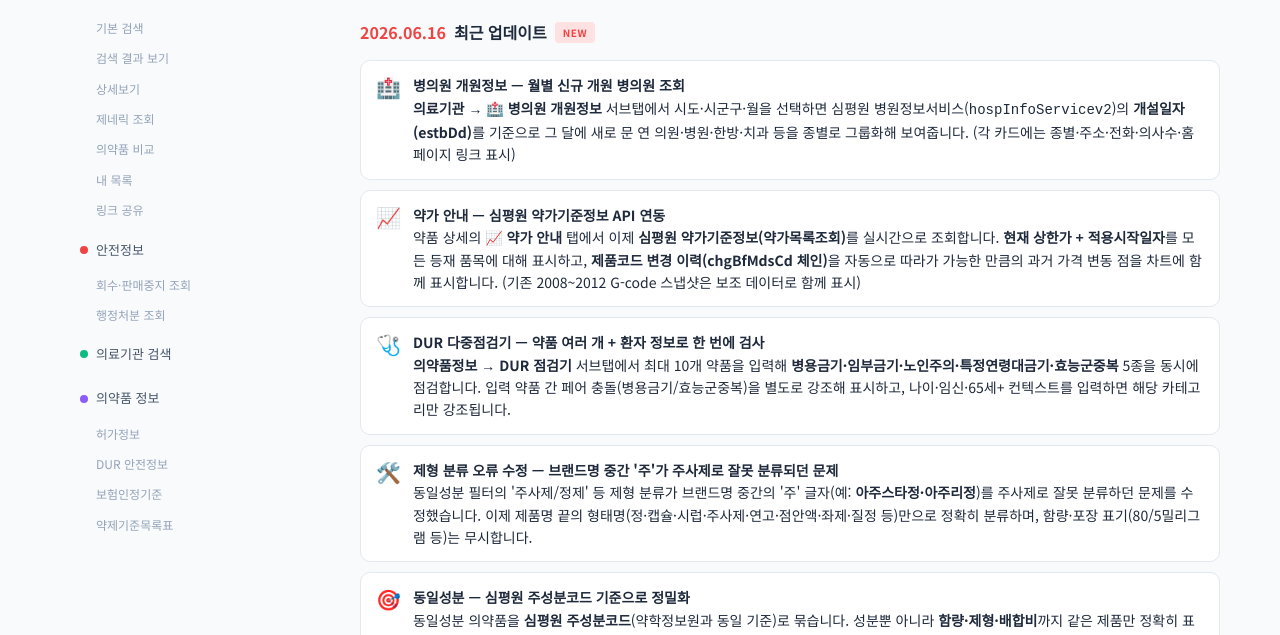
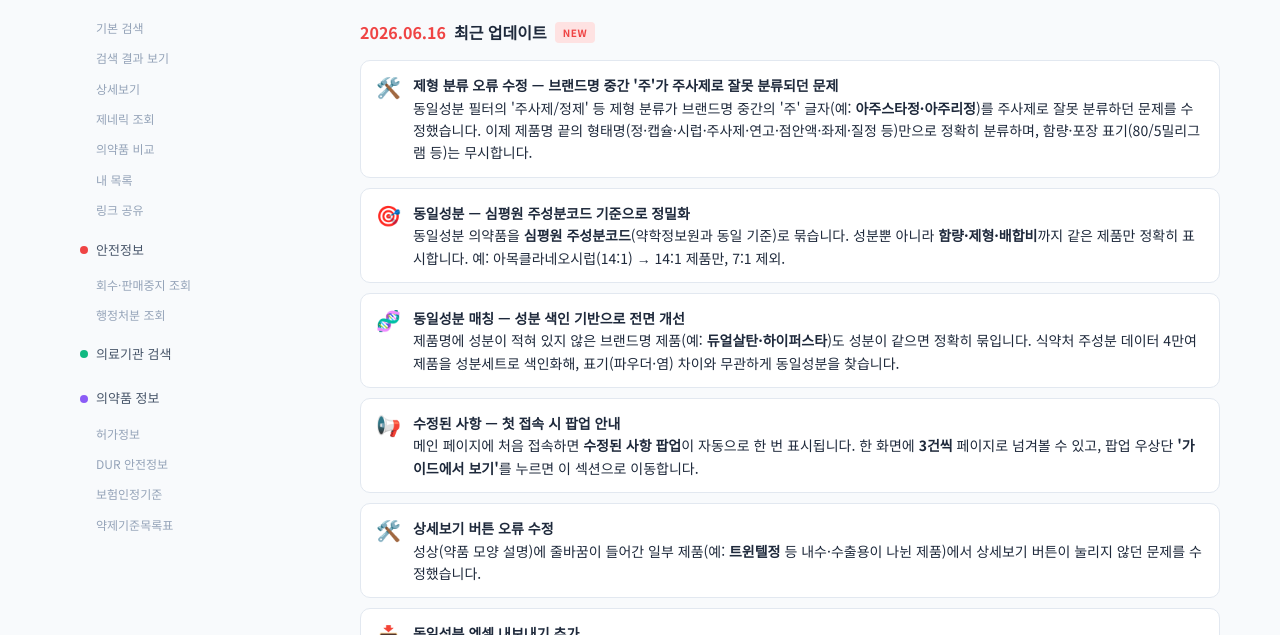
Before and after one commit to histobio0302-oss/-, a website: page public/guide.html in a window 1280 px wide. Shown: the part 630-1265 px from the top of the page. Drawn offline with Linux system fonts and the light colour scheme.

Commit message:
[REMOVE] 이용가이드 - 병의원개원정보·약가안내·DUR다중점검기 3개 항목 삭제

```diff
--- a/public/guide.html
+++ b/public/guide.html
@@ -416,18 +416,6 @@
           <span class="feature-badge" style="background:#fee2e2;color:#ef4444">NEW</span>
         </div>
         <div style="display:flex;flex-direction:column;gap:10px;margin-top:14px">
-          <div style="display:flex;align-items:flex-start;gap:12px;padding:13px 15px;background:var(--surface);border:1px solid var(--border);border-radius:var(--radius)">
-            <span style="font-size:20px;flex-shrink:0;line-height:1.3">🏥</span>
-            <div style="font-size:14px;line-height:1.6;color:var(--text)"><strong>병의원 개원정보 — 월별 신규 개원 병의원 조회</strong><br><strong>의료기관 → 🏥 병의원 개원정보</strong> 서브탭에서 시도·시군구·월을 선택하면 심평원 병원정보서비스(<code>hospInfoServicev2</code>)의 <strong>개설일자(estbDd)</strong>를 기준으로 그 달에 새로 문 연 의원·병원·한방·치과 등을 종별로 그룹화해 보여줍니다. (각 카드에는 종별·주소·전화·의사수·홈페이지 링크 표시)</div>
-          </div>
-          <div style="display:flex;align-items:flex-start;gap:12px;padding:13px 15px;background:var(--surface);border:1px solid var(--border);border-radius:var(--radius)">
-            <span style="font-size:20px;flex-shrink:0;line-height:1.3">📈</span>
-            <div style="font-size:14px;line-height:1.6;color:var(--text)"><strong>약가 안내 — 심평원 약가기준정보 API 연동</strong><br>약품 상세의 <strong>📈 약가 안내</strong> 탭에서 이제 <strong>심평원 약가기준정보(약가목록조회)</strong>를 실시간으로 조회합니다. <strong>현재 상한가 + 적용시작일자</strong>를 모든 등재 품목에 대해 표시하고, <strong>제품코드 변경 이력(chgBfMdsCd 체인)</strong>을 자동으로 따라가 가능한 만큼의 과거 가격 변동 점을 차트에 함께 표시합니다. (기존 2008~2012 G-code 스냅샷은 보조 데이터로 함께 표시)</div>
-          </div>
-          <div style="display:flex;align-items:flex-start;gap:12px;padding:13px 15px;background:var(--surface);border:1px solid var(--border);border-radius:var(--radius)">
-            <span style="font-size:20px;flex-shrink:0;line-height:1.3">🩺</span>
-            <div style="font-size:14px;line-height:1.6;color:var(--text)"><strong>DUR 다중점검기 — 약품 여러 개 + 환자 정보로 한 번에 검사</strong><br><strong>의약품정보 → DUR 점검기</strong> 서브탭에서 최대 10개 약품을 입력해 <strong>병용금기·임부금기·노인주의·특정연령대금기·효능군중복</strong> 5종을 동시에 점검합니다. 입력 약품 간 페어 충돌(병용금기/효능군중복)을 별도로 강조해 표시하고, 나이·임신·65세+ 컨텍스트를 입력하면 해당 카테고리만 강조됩니다.</div>
-          </div>
           <div style="display:flex;align-items:flex-start;gap:12px;padding:13px 15px;background:var(--surface);border:1px solid var(--border);border-radius:var(--radius)">
             <span style="font-size:20px;flex-shrink:0;line-height:1.3">🛠️</span>
             <div style="font-size:14px;line-height:1.6;color:var(--text)"><strong>제형 분류 오류 수정 — 브랜드명 중간 '주'가 주사제로 잘못 분류되던 문제</strong><br>동일성분 필터의 '주사제/정제' 등 제형 분류가 브랜드명 중간의 '주' 글자(예: <strong>아주스타정·아주리정</strong>)를 주사제로 잘못 분류하던 문제를 수정했습니다. 이제 제품명 끝의 형태명(정·캡슐·시럽·주사제·연고·점안액·좌제·질정 등)만으로 정확히 분류하며, 함량·포장 표기(80/5밀리그램 등)는 무시합니다.</div>
```
